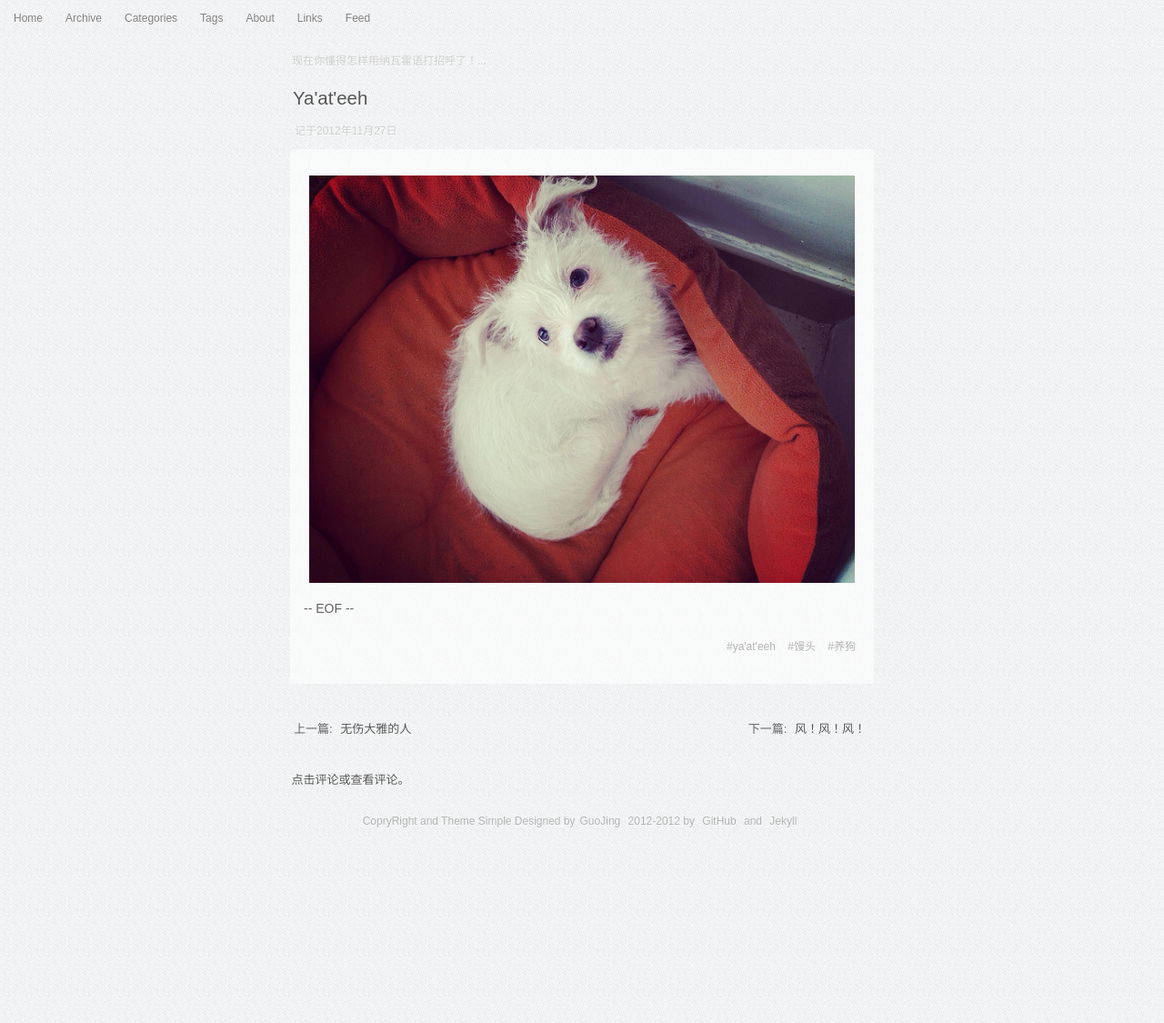
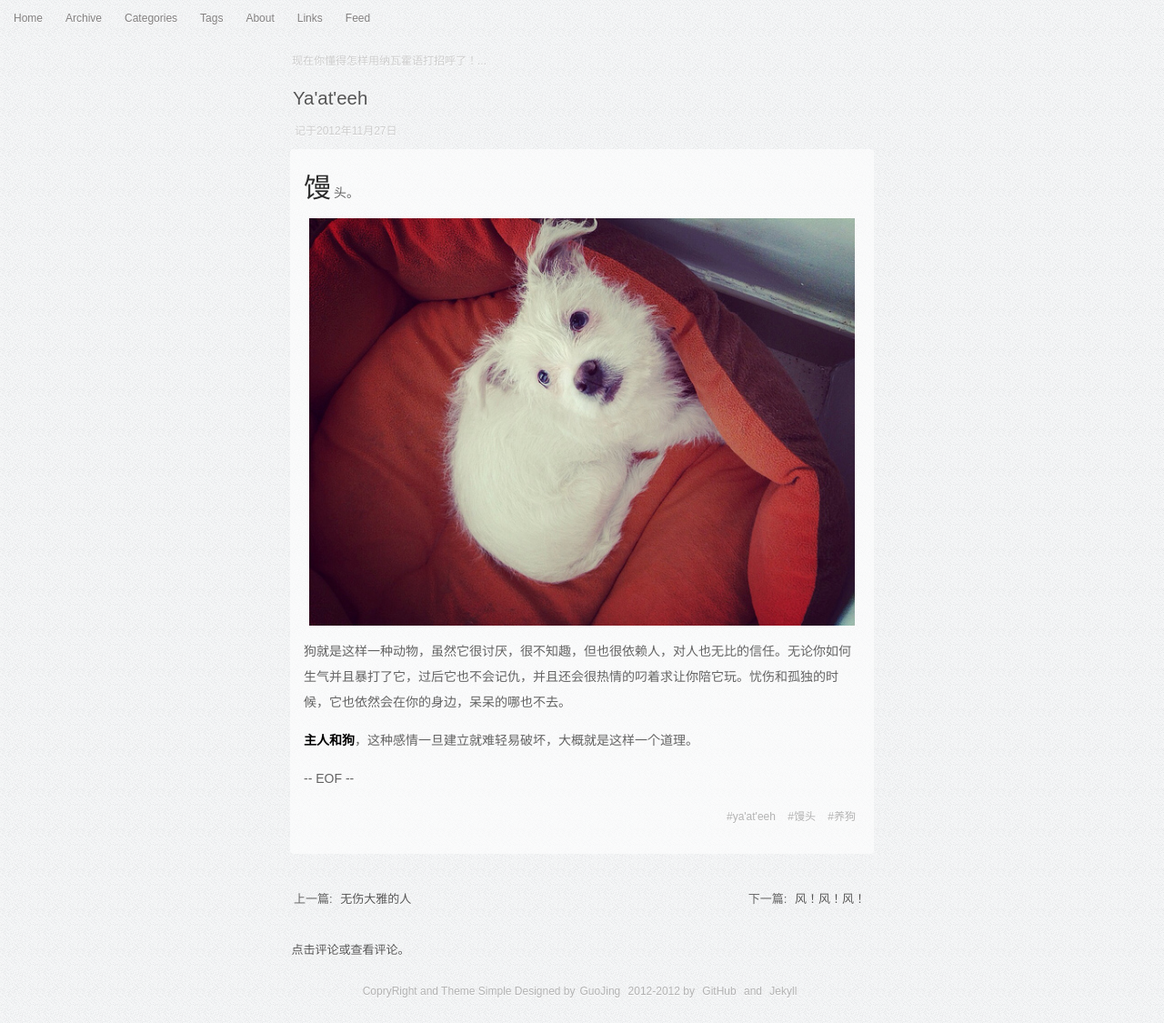
Before and after one commit to zwitzwit/guojing.github.com, a Jekyll site: the page built from _posts/blog/2012-11-27-hello-mantou-my-dog.md, in a window 1280 px wide. Shown: the whole page at 91% size. Built offline with Jekyll 4.4.1, drawn with Linux system fonts in a browser that asks for light colours; Markdown is read by kramdown in place of the engine named in the settings.

Commit message:
change text

```diff
--- a/_posts/blog/2012-11-27-hello-mantou-my-dog.md
+++ b/_posts/blog/2012-11-27-hello-mantou-my-dog.md
@@ -5,4 +5,10 @@ category:  blog
 description: 现在你懂得怎样用纳瓦霍语打招呼了！
 tags: ya'at'eeh 馒头 养狗
 ---
+馒头。
+
 ![mantou1](/images/2012/mantou1.jpg)
+
+狗就是这样一种动物，虽然它很讨厌，很不知趣，但也很依赖人，对人也无比的信任。无论你如何生气并且暴打了它，过后它也不会记仇，并且还会很热情的叼着求让你陪它玩。忧伤和孤独的时候，它也依然会在你的身边，呆呆的哪也不去。
+
+**主人和狗**，这种感情一旦建立就难轻易破坏，大概就是这样一个道理。
```
